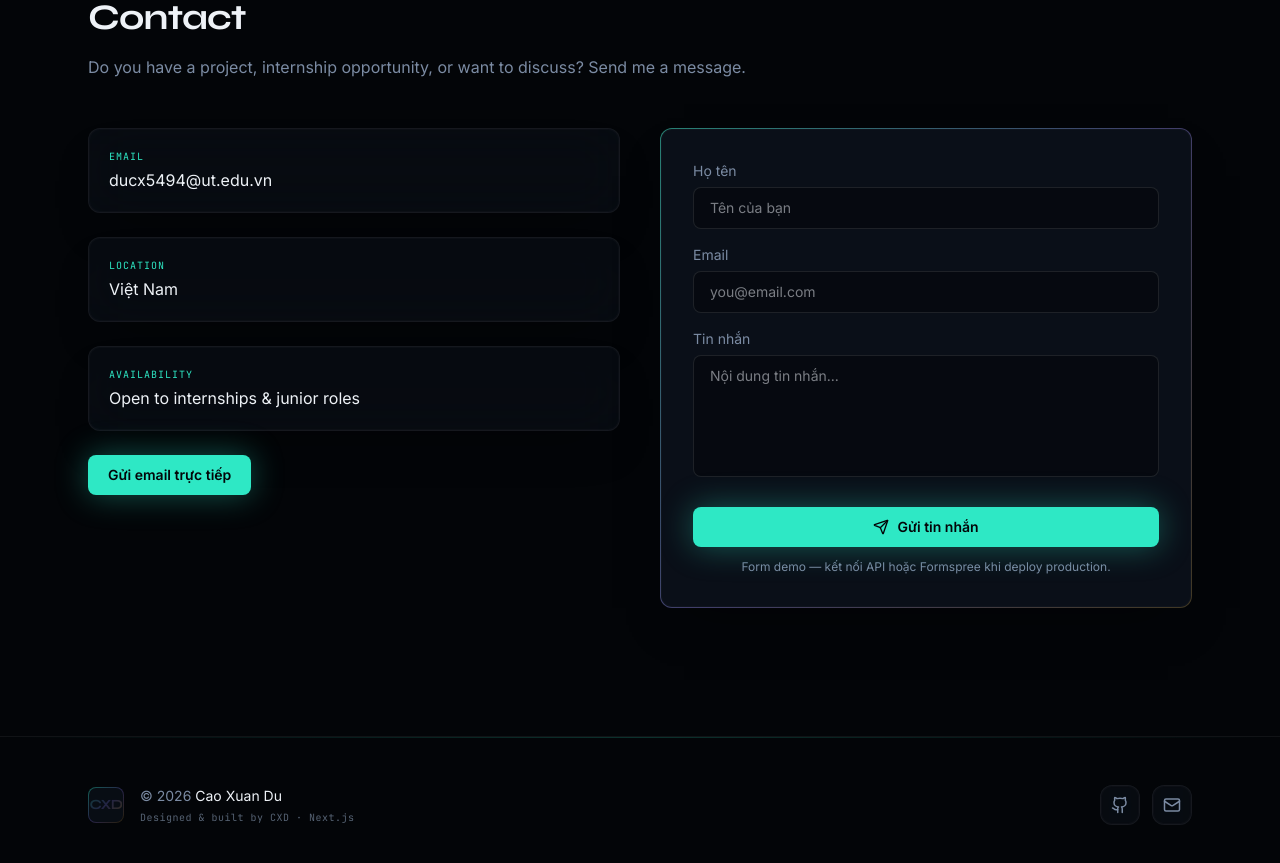
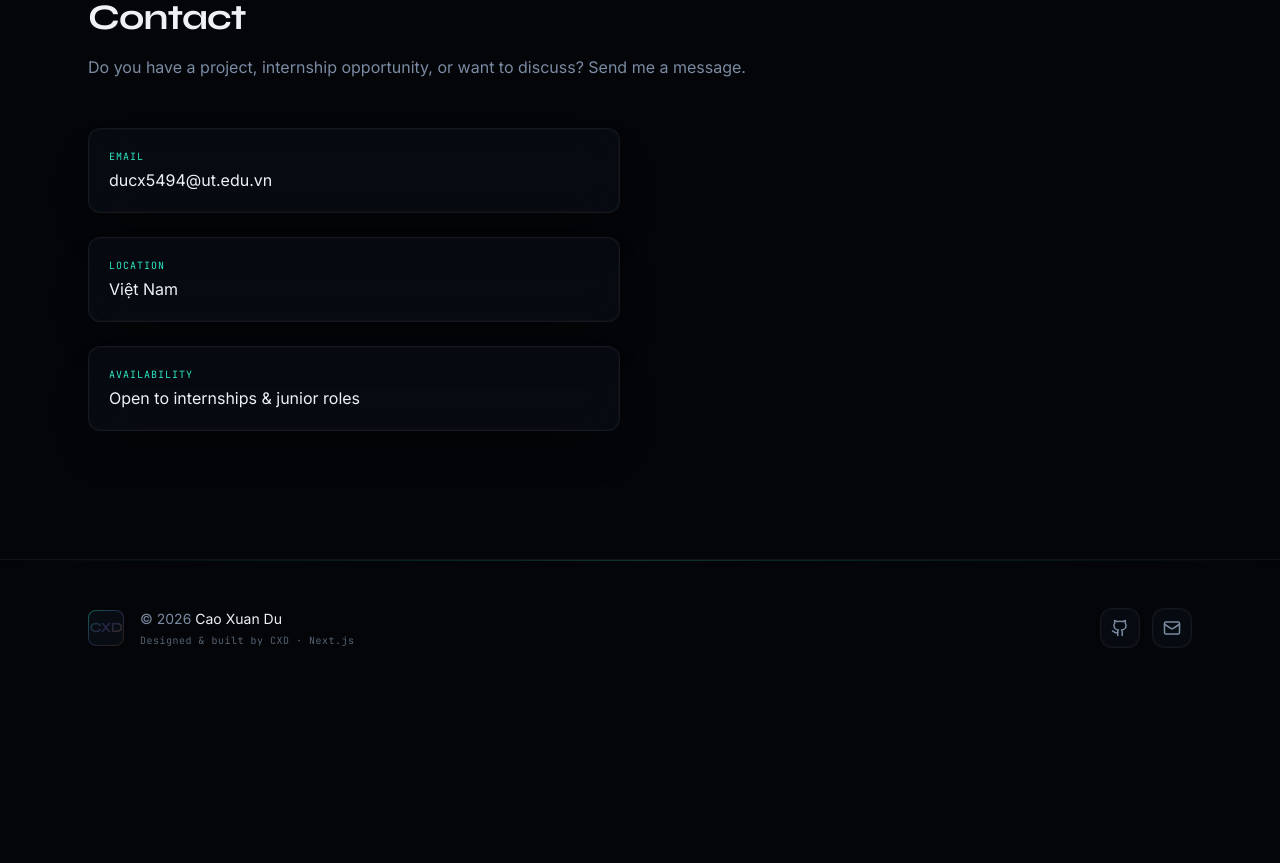
Before and after one commit to XuanDu2005/Portfolio, a Next.js app: page / in a window 1280 px wide. Shown: the part 5140-6003 px from the top of the page. After the commit the page ends 5836 px from the top, so only its background shows below. Built offline with nearby package versions, Linux system fonts and the light colour scheme.

Commit message:
edit contact

```diff
--- a/src/components/sections/Contact.tsx
+++ b/src/components/sections/Contact.tsx
@@ -52,88 +52,7 @@ export function Contact() {
                 )}
               </div>
             ))}
-
-            <Button
-              href={`mailto:${profile.email}`}
-              variant="primary"
-              external
-              className="w-full sm:w-auto"
-            >
-              Gửi email trực tiếp
-            </Button>
           </motion.div>
-
-          <motion.form
-            onSubmit={handleSubmit}
-            initial={{ opacity: 0, y: 20 }}
-            whileInView={{ opacity: 1, y: 0 }}
-            viewport={{ once: true }}
-            transition={{ delay: 0.1 }}
-            className="glass-panel border-gradient rounded-xl p-6 md:p-8"
-          >
-            <div className="space-y-4">
-              <div>
-                <label
-                  htmlFor="name"
-                  className="mb-1.5 block text-sm text-muted"
-                >
-                  Họ tên
-                </label>
-                <input
-                  id="name"
-                  name="name"
-                  required
-                  className="w-full rounded-lg border border-white/10 bg-background/50 px-4 py-2.5 text-sm text-foreground outline-none transition-colors focus:border-accent/50"
-                  placeholder="Tên của bạn"
-                />
-              </div>
-              <div>
-                <label
-                  htmlFor="email"
-                  className="mb-1.5 block text-sm text-muted"
-                >
-                  Email
-                </label>
-                <input
-                  id="email"
-                  name="email"
-                  type="email"
-                  required
-                  className="w-full rounded-lg border border-white/10 bg-background/50 px-4 py-2.5 text-sm text-foreground outline-none transition-colors focus:border-accent/50"
-                  placeholder="you@email.com"
-                />
-              </div>
-              <div>
-                <label
-                  htmlFor="message"
-                  className="mb-1.5 block text-sm text-muted"
-                >
-                  Tin nhắn
-                </label>
-                <textarea
-                  id="message"
-                  name="message"
-                  required
-                  rows={5}
-                  className="w-full resize-none rounded-lg border border-white/10 bg-background/50 px-4 py-2.5 text-sm text-foreground outline-none transition-colors focus:border-accent/50"
-                  placeholder="Nội dung tin nhắn..."
-                />
-              </div>
-            </div>
-
-            <Button
-              type="submit"
-              variant="primary"
-              className="mt-6 w-full"
-              disabled={status === "sent"}
-            >
-              <Send size={16} />
-              {status === "sent" ? "Đã gửi (demo)" : "Gửi tin nhắn"}
-            </Button>
-            <p className="mt-3 text-center text-xs text-muted">
-              Form demo — kết nối API hoặc Formspree khi deploy production.
-            </p>
-          </motion.form>
         </div>
       </div>
     </section>
```
